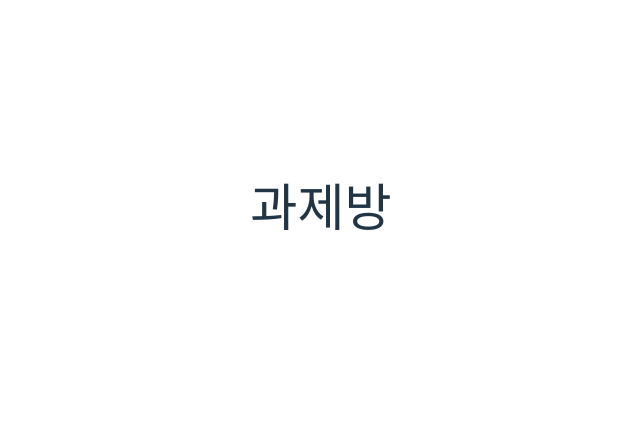
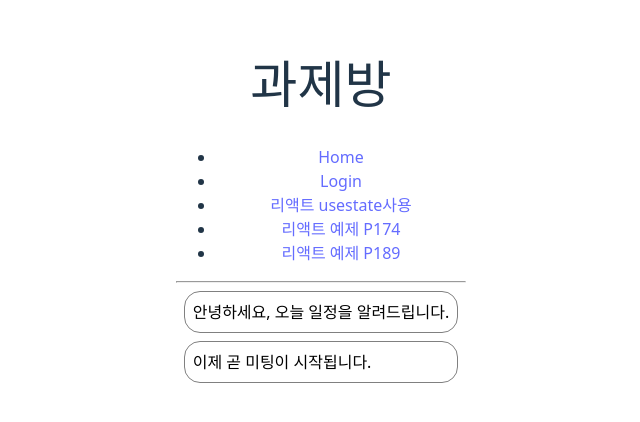
Before and after one commit to parkote9212/react-site, a React (Vite) app: page /#/work3 in a window 1280 px wide. Before the commit this address had no page. Shown: the part 194-616 px from the top of the page, without its empty margins (319-959 px from the left). Built offline with nearby package versions, Linux system fonts and the light colour scheme.

Commit message:
react p196 update

```diff
--- a/src/App.jsx
+++ b/src/App.jsx
@@ -7,6 +7,7 @@ import Home from "./pages/Home";
 import Layout from "./componets/Layout";
 import Work1 from "./pages/work/Work1";
 import Work2 from "./pages/work/Work2";
+import Work3 from "./pages/work/Work3";
 
 function App() {
   return (
@@ -26,6 +27,8 @@ function App() {
             <Route path="work1" element={<Work1 />} />
 
             <Route path="work2" element={<Work2 />} />
+
+            <Route path="work3" element={<Work3 />} />
           </Route>
         </Routes>
       </HashRouter>
--- a/src/componets/Layout.jsx
+++ b/src/componets/Layout.jsx
@@ -21,6 +21,9 @@ function Layout() {
                     <li>
                         <Link to="work2">리액트 예제 P174</Link>
                     </li>
+                    <li>
+                        <Link to="work3">리액트 예제 P189</Link>
+                    </li>
                 </ul>
             </nav>
 
--- /dev/null
+++ b/src/pages/work/Work3.jsx
@@ -0,0 +1,11 @@
+import NotificationList from "./componets/NotificationList";
+
+export default function Work3(){
+
+    return(
+        <>
+        <NotificationList/>
+        </>
+    )
+
+}
--- /dev/null
+++ b/src/pages/work/componets/Notification.jsx
@@ -0,0 +1,51 @@
+import React from "react";
+
+// 컴포넌트에 적용할 스타일을 자바스크립트 객체 형태로 정의합니다.
+// CSS 속성은 camelCase(예: backgroundColor)로 작성해야 합니다.
+const styles = {
+    wrapper: {
+        margin: 8,       // margi -> margin 오타 수정
+        padding: 8,
+        display: "flex",
+        flexDirection: "row",
+        border: "1px solid grey",
+        borderRadius: 16,
+    },
+    messageText: {
+        color: "black",
+        fontSize: 16,
+    },
+};
+
+// React.Component를 상속받아 Notification이라는 이름의 클래스 컴포넌트를 정의합니다.
+class Notification extends React.Component {
+    // 생성자(constructor)는 컴포넌트가 생성될 때 가장 먼저 호출됩니다.
+    constructor(props) {
+        // super(props)는 부모 클래스(React.Component)의 생성자를 호출하는 것으로, 항상 맨 처음에 와야 합니다.
+        super(props);
+
+        // this.state는 컴포넌트 내부에서 관리할 상태(state)를 저장하는 객체입니다.
+        // 현재는 비어있지만, 나중에 상태가 필요하면 여기에 추가할 수 있습니다. (예: this.state = { isRead: false };)
+        this.state = {};
+    }
+
+    // render() 메서드는 컴포넌트가 화면에 어떻게 보일지를 정의하는 부분입니다.
+    // 클래스 컴포넌트에서 반드시 필요한 메서드입니다.
+    render() {
+        return (
+            // 최상위 div에 wrapper 스타일을 적용합니다.
+            <div style={styles.wrapper}>
+                {/* 메시지를 보여주는 span 태그에 messageText 스타일을 적용합니다. */}
+                <span style={styles.messageText}>
+                    {/* this.props는 부모 컴포넌트로부터 전달받은 속성(props)들을 담고 있는 객체입니다.
+                      여기서는 부모로부터 받은 'message'라는 prop을 화면에 출력합니다.
+                    */}
+                    {this.props.message}
+                </span>
+            </div>
+        );
+    }
+}
+
+// 다른 파일에서 Notification 컴포넌트를 사용할 수 있도록 export(내보내기) 합니다.
+export default Notification;
--- /dev/null
+++ b/src/pages/work/componets/NotificationList.jsx
@@ -0,0 +1,86 @@
+import React from "react";
+import Notification from "./Notification";
+
+// 미리 준비된 알림 데이터 배열
+const reservedNotifications = [
+    {
+        id: 1, // 각 항목을 구분하기 위해 고유한 key를 위한 id 추가
+        message: "안녕하세요, 오늘 일정을 알려드립니다.",
+    },
+    {
+        id: 2,
+        message: "이제 곧 미팅이 시작됩니다.",
+    },
+    // 나중에 알림을 더 추가할 수 있습니다.
+    // { id: 3, message: "세 번째 알림입니다." }
+];
+
+// setInterval 함수를 참조하기 위한 전역 변수
+var timer;
+
+// NotificationList 클래스 컴포넌트 정의
+class NotificationList extends React.Component {
+    // 1. 생성자: 컴포넌트가 처음 생성될 때 호출됨
+    constructor(props) {
+        super(props);
+
+        // 컴포넌트의 초기 상태(state) 설정
+        this.state = {
+            notifications: [], // 화면에 표시될 알림들을 담을 빈 배열
+        };
+    };
+
+    // 2. componentDidMount: 컴포넌트가 화면에 마운트(생성)된 직후에 호출됨
+    // 주로 외부 데이터 로딩(API 호출), 타이머 설정 등을 여기서 수행합니다.
+    componentDidMount() {
+        // setInterval을 사용하여 1초(1000ms)마다 특정 작업을 반복 수행
+        timer = setInterval(() => {
+            // 현재 state의 notifications 배열 길이가 예약된 알림 배열의 길이보다 작을 때만 실행
+            if (this.state.notifications.length < reservedNotifications.length) {
+                const index = this.state.notifications.length;
+
+                // [개선된 부분]
+                // state를 직접 수정하지 않고, 새로운 배열을 만들어 상태를 업데이트합니다. (불변성 유지)
+                // 기존 notifications 배열에 새로운 알림 하나를 추가한 새 배열을 만듭니다.
+                const newNotifications = this.state.notifications.concat(reservedNotifications[index]);
+
+                // setState를 사용하여 상태를 업데이트하면, React가 자동으로 render() 함수를 다시 호출(리렌더링)합니다.
+                this.setState({
+                    notifications: newNotifications
+                });
+            } else {
+                // 더 이상 추가할 알림이 없으면 타이머를 정지시킵니다.
+                clearInterval(timer);
+            }
+        }, 1000);
+    }
+
+    // 3. componentWillUnmount: 컴포넌트가 화면에서 언마운트(제거)되기 직전에 호출됨
+    // 여기서 componentDidMount에서 설정했던 타이머 등을 정리(clean-up)해야 메모리 누수를 방지할 수 있습니다.
+    componentWillUnmount() {
+        if (timer) {
+            clearInterval(timer);
+        }
+    }
+
+    // 4. render: 화면에 표시할 UI를 반환
+    render(){
+        return(
+            <div>
+                {/* this.state.notifications 배열을 map 함수를 사용해 순회하면서
+                    각각의 알림(notification)에 대해 Notification 컴포넌트를 생성합니다. */}
+                {this.state.notifications.map((notification) => {
+                    // map 사용 시 각 요소를 구분하기 위해 고유한 'key' prop을 제공하는 것이 중요합니다.
+                    return (
+                        <Notification
+                            key={notification.id}
+                            message={notification.message}
+                        />
+                    );
+                })}
+            </div>
+        );
+    }
+}
+
+export default NotificationList;
```
